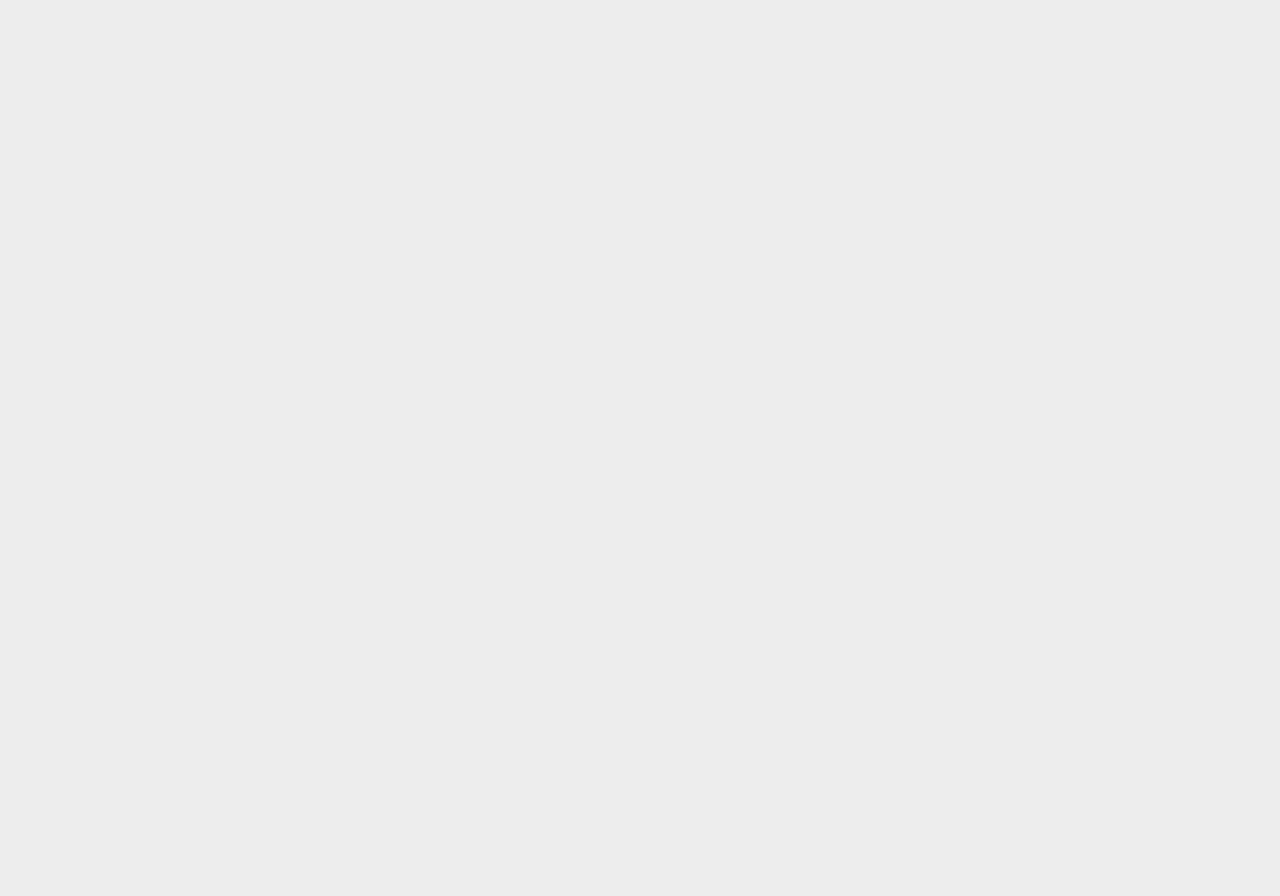
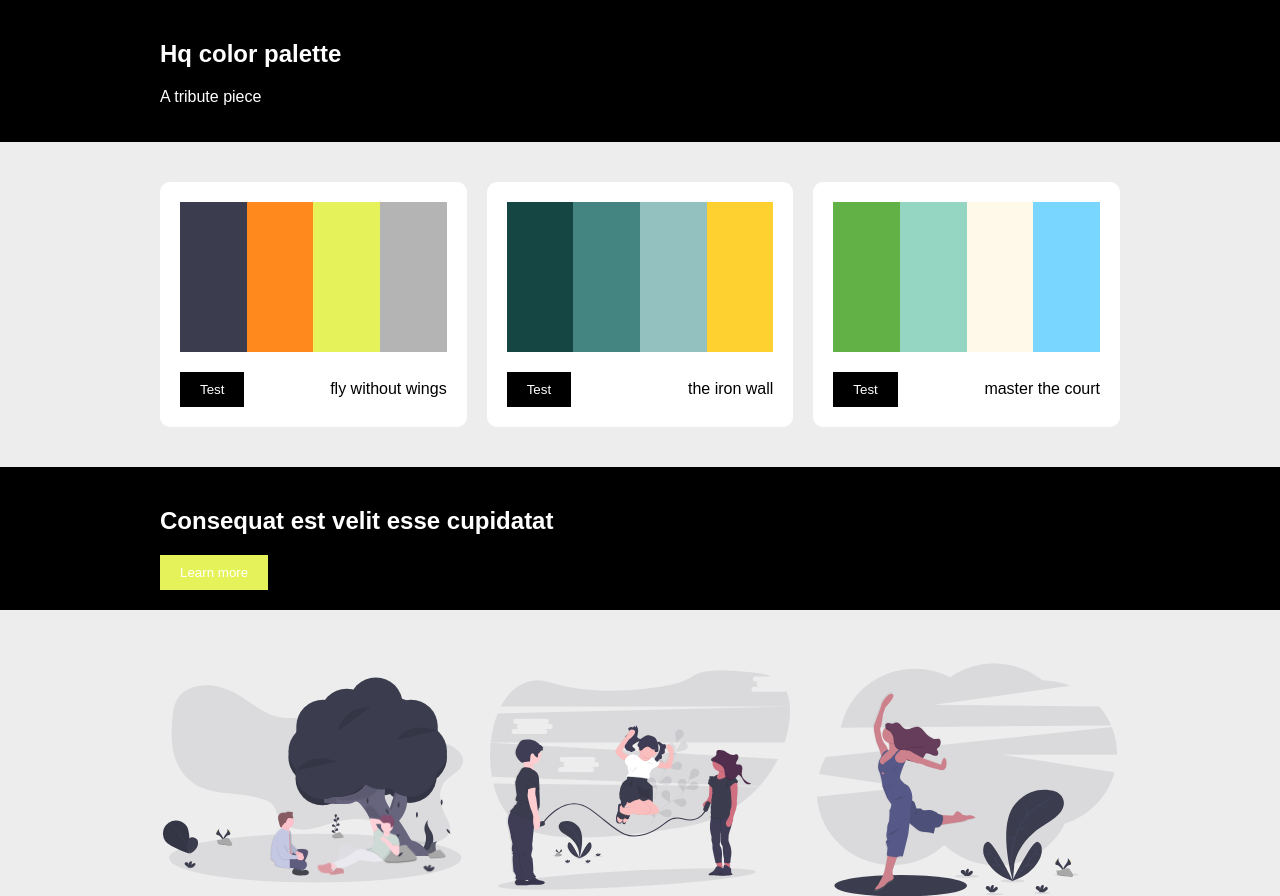
Before and after one commit to kohrongying/hq-palette, a website with bundled scripts: page index.html in a window 1280 px wide. Shown: the top 896 px of the page. Before the commit the page ends 800 px from the top, so only its background shows below. Built offline with nearby package versions, Linux system fonts and the light colour scheme.

Commit message:
Fix file name in index

```diff
--- a/index.html
+++ b/index.html
@@ -22,7 +22,7 @@
 <body>
   <haikyuu-palette></haikyuu-palette>
 
-  <script type="module" src="./out-tsc/src/haikyuu-palette.js"></script>
+  <script type="module" src="./out-tsc/src/HaikyuuPalette.js"></script>
 </body>
 
 </html>
--- a/package.json
+++ b/package.json
@@ -8,7 +8,6 @@
     "format": "npm run format:eslint && npm run format:prettier",
     "test": "tsc && karma start --coverage",
     "test:watch": "concurrently --kill-others --names tsc,karma \"npm run tsc:watch\" \"karma start --auto-watch=true --single-run=false\"",
-    "build:tsc": "tsc",
     "build": "rimraf docs && tsc && rollup -c rollup.config.js",
     "start:build": "npm run build && es-dev-server --root-dir docs --app-index index.html --open --compatibility none",
     "start": "concurrently --kill-others --names tsc,es-dev-server \"npm run tsc:watch\" \"es-dev-server --app-index index.html --node-resolve --open --watch\"",
```
Also changed, not shown: .github/workflows/build.yml.
